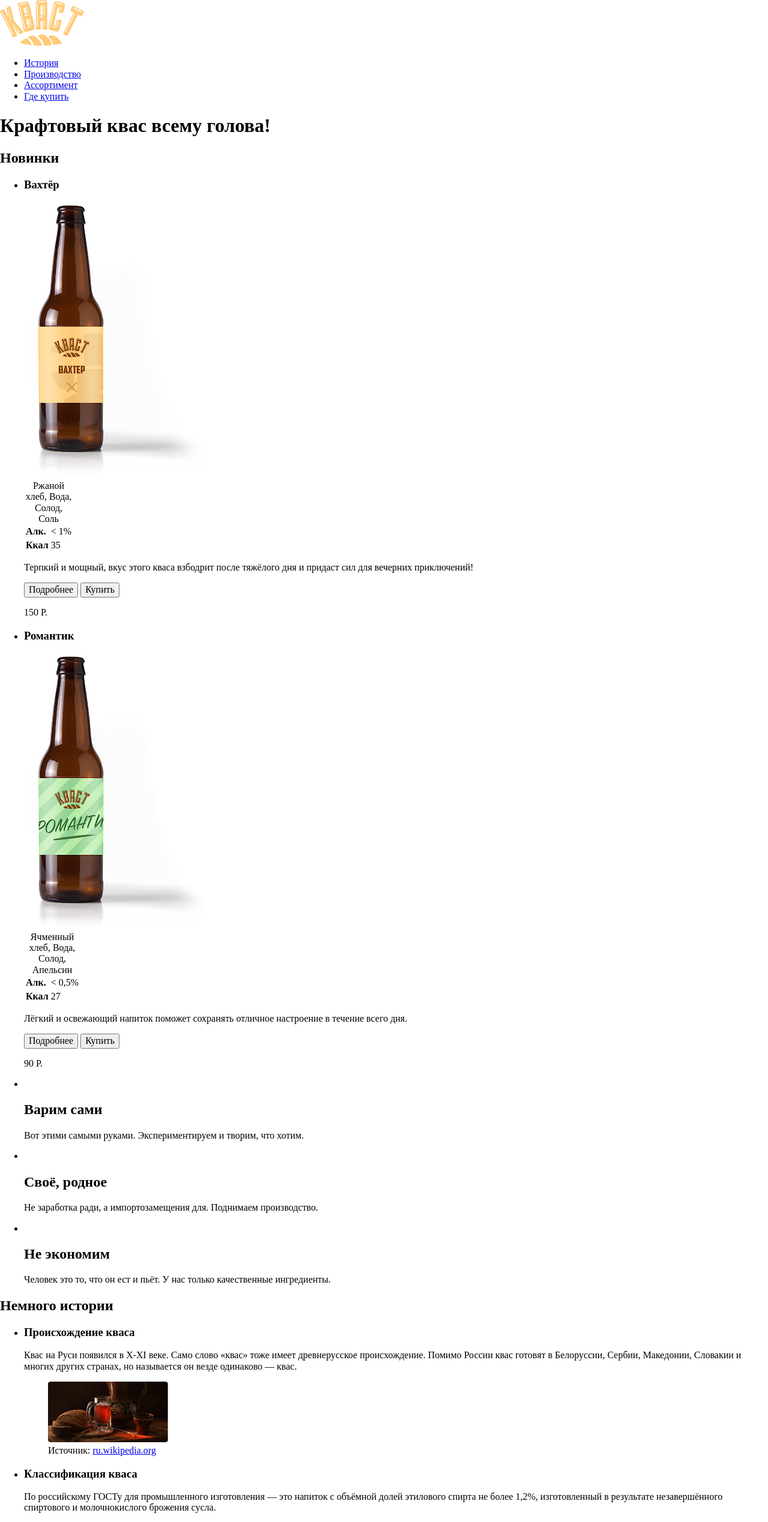
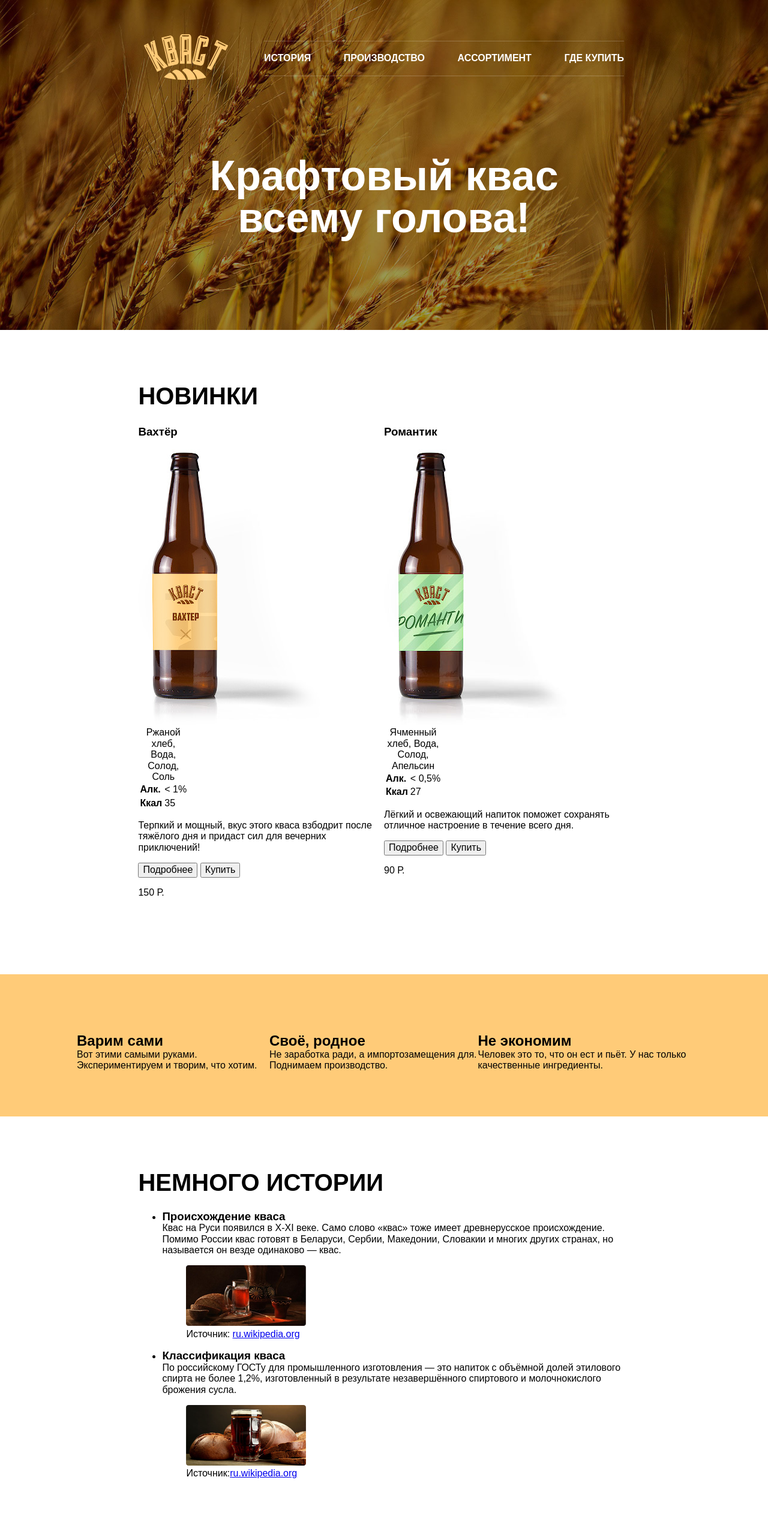
Before and after one commit to HannahStarling/kvast, a plain HTML site: page index.html in a window 1280 px wide. Shown: the top 2537 px of the page at 60% size. Drawn offline with Linux system fonts and the light colour scheme.

Commit message:
feat: стилизовать header container page section

```diff
--- a/index.html
+++ b/index.html
@@ -8,14 +8,16 @@
     <link rel="stylesheet" href="./vendor/normalize.css" />
     <link rel="stylesheet" href="./style.css" />
   </head>
+
   <body>
     <div class="page">
       <!-- HEADER START -->
       <header class="header">
+        <div class="container">
+          <nav class="menu">
             <a href="" class="logo"
               ><img class="logo__pic" src="./img/logo.png" alt="Логотип Кваст"
             /></a>
-        <nav class="menu">
             <ul class="menu__links">
               <li class="menu__link-item">
                 <a href="#" class="menu__link">История</a>
@@ -32,65 +34,73 @@
             </ul>
           </nav>
           <h1 class="header-title">Крафтовый квас всему голова!</h1>
+        </div>
       </header>
       <!-- Секция, блок new START -->
       <section class="new">
-        <h2 class="section__title">Новинки</h2>
+        <div class="container">
+          <h2 class="section-title">Новинки</h2>
           <div class="cards">
             <ul class="cards__list">
-            <li class="card__item">
-              <h3 class="card__title">Вахтёр</h3>
-              <img src="./img/bottle-left.jpg" alt="" class="card-pic" />
-              <table class="card__table">
-                <caption class="card__table-ingridients">
+              <li class="cards__item">
+                <h3 class="cards__title">Вахтёр</h3>
+                <img src="./img/bottle-left.jpg" alt="" class="cards__pic" />
+                <table class="cards__table">
+                  <caption class="cards__table-ingridients">
                     Ржаной хлеб, Вода, Солод, Соль
                   </caption>
-                <tr class="card__table-row">
-                  <th class="card__table-heading">Алк.</th>
-                  <td class="card__table-data">&lt; 1%</td>
+                  <tr class="cards__table-row">
+                    <th class="cards__table-heading">Алк.</th>
+                    <td class="cards__table-data">&lt; 1%</td>
                   </tr>
-                <tr class="card__table-row">
-                  <th class="card__table-heading">Ккал</th>
-                  <td class="card__table-data">35</td>
+                  <tr class="cards__table-row">
+                    <th class="cards__table-heading">Ккал</th>
+                    <td class="cards__table-data">35</td>
                   </tr>
                 </table>
-              <p class="card__text">
-                Терпкий и мощный, вкус этого кваса взбодрит после тяжёлого дня и
-                придаст сил для вечерних приключений!
+                <p class="cards__text">
+                  Терпкий и мощный, вкус этого кваса взбодрит после тяжёлого дня
+                  и придаст сил для вечерних приключений!
                 </p>
-              <button class="card__button card__button-info">Подробнее</button>
-              <button class="card__button card__button-buy">Купить</button>
-              <p class="card__price">150 Р.</p>
+                <button class="cards__button cards__button-info">
+                  Подробнее
+                </button>
+                <button class="cards__button cards__button-buy">Купить</button>
+                <p class="cards__price">150 Р.</p>
               </li>
-            <li class="card__item">
-              <h3 class="card__title">Романтик</h3>
-              <img src="./img/bottle-right.jpg" alt="" class="card-pic" />
-              <table class="card__table">
-                <caption class="card__table-ingridients">
+              <li class="cards__item">
+                <h3 class="cards__title">Романтик</h3>
+                <img src="./img/bottle-right.jpg" alt="" class="cards__pic" />
+                <table class="cards__table">
+                  <caption class="cards__table-ingridients">
                     Ячменный хлеб, Вода, Солод, Апельсин
                   </caption>
-                <tr class="card__table-row">
-                  <th class="card__table-heading">Алк.</th>
-                  <td class="card__table-data">&lt; 0,5%</td>
+                  <tr class="cards__table-row">
+                    <th class="cards__table-heading">Алк.</th>
+                    <td class="cards__table-data">&lt; 0,5%</td>
                   </tr>
-                <tr class="card__table-row">
-                  <th class="card__table-heading">Ккал</th>
-                  <td class="card__table-data">27</td>
+                  <tr class="cards__table-row">
+                    <th class="cards__table-heading">Ккал</th>
+                    <td class="cards__table-data">27</td>
                   </tr>
                 </table>
-              <p class="card__text">
+                <p class="cards__text">
                   Лёгкий и освежающий напиток поможет сохранять отличное
                   настроение в течение всего дня.
                 </p>
-              <button class="card__button card__button-info">Подробнее</button>
-              <button class="card__button card__button-buy">Купить</button>
-              <p class="card__price">90 Р.</p>
+                <button class="cards__button cards__button-info">
+                  Подробнее
+                </button>
+                <button class="cards__button cards__button-buy">Купить</button>
+                <p class="cards__price">90 Р.</p>
               </li>
             </ul>
           </div>
+        </div>
       </section>
-      <!-- highlights START -->
+      <!-- Секция, блок highlights START -->
       <section class="highlights">
+        <div class="container">
           <ul class="highlights__items">
             <li class="highlights__item">
               <img src="" alt="" class="highlights__item-pic" />
@@ -103,7 +113,8 @@
               <img src="" alt="" class="highlights__item-pic" />
               <h2 class="highlights__item-title">Своё, родное</h2>
               <p class="highlights__item-text">
-              Не заработка ради, а импортозамещения для. Поднимаем производство.
+                Не заработка ради, а импортозамещения для. Поднимаем
+                производство.
               </p>
             </li>
             <li class="highlights__item">
@@ -115,19 +126,21 @@
               </p>
             </li>
           </ul>
+        </div>
       </section>
-      <!-- history START -->
+      <!-- Секция, блок history START -->
       <section class="history">
-        <h2 class="section__title">Немного истории</h2>
+        <div class="container">
+          <h2 class="section-title">Немного истории</h2>
           <ul class="history__list">
             <li class="history__item">
               <div class="history__item-block">
                 <h3 class="history__item-title">Происхождение кваса</h3>
                 <p class="history__item-text">
-                Квас на Руси появился в X-XI веке. Само слово «квас» тоже имеет
-                древнерусское происхождение. Помимо России квас готовят в
-                Белоруссии, Сербии, Македонии, Словакии и многих других странах,
-                но называется он везде одинаково — квас.
+                  Квас на Руси появился в X-XI веке. Само слово «квас» тоже
+                  имеет древнерусское происхождение. Помимо России квас готовят
+                  в Беларуси, Сербии, Македонии, Словакии и многих других
+                  странах, но называется он везде одинаково — квас.
                 </p>
               </div>
               <figure class="history__item-block">
@@ -165,24 +178,28 @@
               </figure>
             </li>
           </ul>
+        </div>
       </section>
-      <!-- press START -->
+      <!-- Секция, блок press START -->
       <section class="press">
-        <h2 class="section__title">Пресса о нас</h2>
-        <blockquote class="press_quote">
-          <img class="press_quote-img" src="" alt="" />
-          <q class="press_quot-text"
+        <div class="container">
+          <h2 class="section-title">Пресса о нас</h2>
+          <blockquote class="press__quote">
+            <img class="press__quote-img" src="" alt="" />
+            <q class="press__quot-text"
               >Сегодня мы провели дегустацию чего-то действительно новенького —
-            крафтового кваса. Да, да, вы не ослышались! Спасибо Арсену и Руслану
-            за то, что предоставили целую бочку своего напитка!
+              крафтового кваса. Да, да, вы не ослышались! Спасибо Арсену и
+              Руслану за то, что предоставили целую бочку своего напитка!
             </q>
-          <button class="press_quote-btn">Читать далее</button>
-          <cite class="press_quote-author">Газета столичный Стольник</cite>
+            <button class="press__quote-btn">Читать далее</button>
+            <cite class="press__quote-author">Газета столичный Стольник</cite>
           </blockquote>
+        </div>
       </section>
-      <!-- range START -->
+      <!-- Секция, блок range START -->
       <section class="range">
-        <h2 class="section__title">Ассортимент</h2>
+        <div class="container">
+          <h2 class="section-title">Ассортимент</h2>
           <table class="range__table">
             <tr class="range__table-row">
               <th class="range__table-head">Название</th>
@@ -224,14 +241,16 @@
               <td class="range__table-data">90 Р.</td>
             </tr>
           </table>
+        </div>
       </section>
-      <!-- order START -->
+      <!-- Секция, блок order START -->
       <section class="order">
-        <h2 class="section__title">Заказать</h2>
+        <div class="container">
+          <h2 class="section-title">Заказать</h2>
           <p class="order__text">
-          Не ждите пока нас отрекламируют, как Вятский квас, и мы поднимем цены!
-          Закажите настоящий крафтовый квас сейчас. При заказе от 10 баррелей —
-          скидка 10%.
+            Не ждите пока нас отрекламируют, как Вятский квас, и мы поднимем
+            цены! Закажите настоящий крафтовый квас сейчас. При заказе от 10
+            баррелей — скидка 10%.
           </p>
           <form class="order__form" action="" method="post">
             <label class="order__label" for="order__user-name"
@@ -300,16 +319,21 @@
             <label class="order__label" for="order__user-spam"
               >Я согласен получать квасную рассылку</label
             >
-          <input class="order__button" type="submit" value="Отправить заказ" />
+            <input
+              class="order__button"
+              type="submit"
+              value="Отправить заказ"
+            />
           </form>
+        </div>
       </section>
       <!-- FOOTER START -->
       <footer class="footer">
-        <div class="footer__columns">
+        <div class="container">
+          <nav class="menu">
             <a href="" class="logo"
               ><img class="logo__pic" src="./img/logo.png" alt="Логотип Кваст"
             /></a>
-          <nav class="menu">
             <ul class="menu__links">
               <li class="menu__link-item">
                 <a href="#" class="menu__link">История</a>
@@ -365,7 +389,7 @@
                 class="footer__column-logo-pic"
             /></a>
             <p class="footer__column-text">
-              <span class="span__accent-bold">Разработчик:</span>
+              <span class="span-accent">Разработчик:</span>
               HTML Academy
             </p>
           </div>
--- a/style.css
+++ b/style.css
@@ -0,0 +1,291 @@
+/* CONTAINERS */
+.page {
+  min-width: 1100px;
+  max-width: 1600px;
+  margin: 0 auto;
+  font-family: Arial, sans-serif;
+}
+
+.container {
+  margin: 0 auto;
+  min-width: 800px;
+  max-width: 80%;
+}
+
+/* LOGO */
+
+.logo {
+}
+
+.logo__pic {
+}
+
+/* MENU */
+.menu {
+  display: flex;
+  justify-content: space-between;
+  align-items: flex-start;
+}
+
+.menu__links {
+  display: flex;
+  justify-content: space-between;
+  align-items: center;
+  box-sizing: border-box;
+  width: 600px;
+  height: 59px;
+  margin: auto 0;
+  padding: 0;
+  list-style: none;
+  border: 0 solid rgba(255, 255, 255, 0.2);
+  border-top-width: 1px;
+  border-bottom-width: 1px;
+}
+
+.menu__link-item {
+}
+
+.menu__link {
+  text-decoration: none;
+  text-transform: uppercase;
+  font-weight: bold;
+  color: #ffffff;
+}
+
+/* HEADER */
+.header {
+  margin: 0 auto;
+  height: 550px;
+  box-sizing: border-box;
+  padding: 60px 0;
+  color: #ffffff;
+  background: url(./img/wheat-back.jpg) no-repeat;
+  background-size: cover;
+  display: flex;
+  flex-direction: column;
+  justify-content: center;
+  align-items: center;
+}
+
+.header-title {
+  margin: 120px auto 95px;
+  max-width: 730px;
+  font-weight: bold;
+  font-size: 70px;
+  line-height: 1;
+  text-align: center;
+}
+
+/* TITLE */
+.section-title {
+  margin: 0;
+  font-weight: bold;
+  text-transform: uppercase;
+  color: black;
+  line-height: 1.5;
+  font-size: 40px;
+}
+
+/* SECTION NEW */
+.new {
+  width: 80%;
+  margin: 0 auto;
+  background: #fff;
+  padding: 80px 0 111px;
+  display: flex;
+  flex-direction: column;
+  justify-content: center;
+  align-items: center;
+}
+
+.cards {
+}
+
+.cards__list {
+  margin: 0;
+  padding: 0;
+  list-style: none;
+  display: grid;
+  grid-template-columns: 1fr 1fr;
+}
+.cards__item {
+}
+.cards__title {
+}
+.cards__pic {
+}
+.cards__table {
+}
+.cards__table-ingridients {
+}
+.cards__table-row {
+}
+.cards__table-heading {
+}
+.cards__table-data {
+}
+.cards__text {
+}
+.cards__button {
+}
+.cards__button-info {
+}
+.cards__button-buy {
+}
+.cards__price {
+}
+
+/* HIGHLIGHTS */
+.highlights {
+  margin: 0 auto;
+  background: #ffcb78;
+  padding: 79px 0 75px;
+}
+
+.highlights__items {
+  margin: 0;
+  padding: 0;
+  list-style: none;
+  display: flex;
+}
+.highlights__item {
+}
+.highlights__item-pic {
+}
+
+.highlights__item-title {
+  margin: 0;
+  font-weight: bold;
+}
+
+.highlights__item-text {
+  margin: 0;
+  font-weight: normal;
+}
+
+/* HISTORY */
+.history {
+  width: 80%;
+  margin: 0 auto;
+  background: #fff;
+  padding: 80px 0 90px;
+}
+.history__list {
+}
+.history__item {
+}
+.history__item-block {
+}
+.history__item-title {
+  margin: 0;
+  font-weight: bold;
+}
+.history__item-text {
+  margin: 0;
+  font-weight: normal;
+}
+.history__item-pic {
+}
+.history__item-pic-caption {
+}
+.history__item-pic-caption-link {
+}
+
+/* PRESS */
+.press {
+  margin: 0 auto;
+  background: #ede5d8;
+  padding: 80px 0 90px;
+}
+.press_quote {
+}
+.press_quote-img {
+}
+.press_quot-text {
+  margin: 0;
+  font-weight: normal;
+}
+.press_quote-btn {
+}
+.press_quote-author {
+}
+
+/* RANGE */
+.range {
+  width: 80%;
+  margin: 0 auto;
+  background: #fff;
+  padding: 90px 0 88px;
+}
+.range__table {
+}
+.range__table-row {
+}
+.range__table-head {
+}
+.range__table-data {
+}
+.range__table-new {
+}
+
+/* ORDER */
+.order {
+  margin: 0 auto;
+  background: #ffcb78;
+  padding: 80px 0 105px;
+}
+.order__text {
+}
+.order__form {
+}
+.order__label {
+}
+.order__user-name {
+}
+.order__user-phone-main {
+}
+.order__user-phone-extra {
+}
+.order__user-email {
+}
+.order__user-order-volume {
+}
+.order__user-order-value {
+}
+.order__user-comment {
+}
+.order__user-spam {
+}
+.order__button {
+}
+
+/* FOOTER */
+.footer {
+  margin: 0 auto;
+  padding: 60px 0 70px;
+  color: #fff;
+  background-color: #000;
+}
+
+.footer__columns {
+}
+.footer__column-links {
+}
+.footer__column-link {
+}
+.link-opacity {
+}
+.footer__column-icon {
+}
+.footer__column-text {
+  margin: 0;
+  font-weight: normal;
+}
+.footer__column {
+}
+.footer__column-logo-link {
+}
+.footer__column-logo-pic {
+}
+.span__accent-bold {
+}
```
Lines whose indentation alone changed are shown as unchanged.
